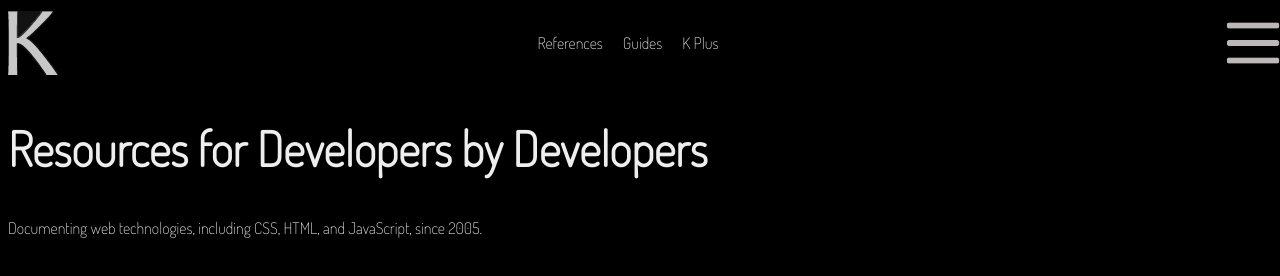
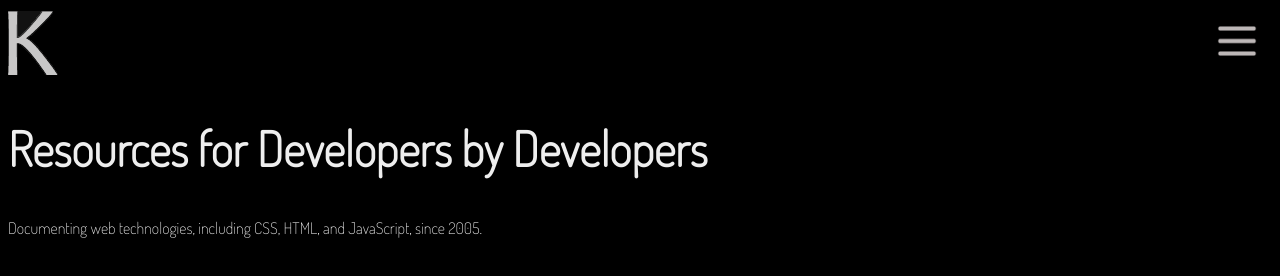
Before and after one commit to KatSchultz/dupes, a plain HTML site: page mozilla/index.html in a window 1280 px wide. Drawn offline with Linux system fonts and the light colour scheme.

Commit message:
dropdown menu almost working

```diff
--- a/mozilla/index.html
+++ b/mozilla/index.html
@@ -17,6 +17,8 @@
     <header>
       <div class="icon-wrapper">
         <img src="./images/logo.png" alt="" />
+        <div class="menu-holder">
+          <img class="menu-btn" src="./images/menu-2.png" alt="menu button" />
           <nav class="">
             <ul>
               <li>References</li>
@@ -24,7 +26,7 @@
               <li>K Plus</li>
             </ul>
           </nav>
-        <img class="menu-btn" src="./images/menu-2.png" alt="menu button" />
+        </div>
       </div>
     </header>
     <section class="intro">
--- a/mozilla/style.css
+++ b/mozilla/style.css
@@ -11,27 +11,49 @@ body {
   display: flex;
   justify-content: space-between;
   align-items: center;
-  width: 100vw;
+  width: 100%;
   max-height: 70px;
 }
+
+.menu-btn {
+  max-width: 70px;
+  max-height: 70px;
+  padding: 10px;
+  cursor: pointer;
+  border-radius: 1rem;
+}
+
+.menu-holder {
+  position: relative;
+  display: inline-block;
+}
+
 nav {
+  display: none;
+  /* margin-top: 200px; */
   width: max-content;
+  right: 0;
+  position: absolute;
+  background-color: #333;
+  z-index: 1;
 }
 ul {
   padding: 0;
   display: flex;
+  flex-direction: column;
   justify-content: space-between;
   list-style-type: none;
 }
 
 li {
-  padding-left: 0;
-  padding-right: 20px;
+  padding: 1rem;
+}
+.menu-holder:hover > .menu-btn {
+  background: #555;
 }
 
-.menu-btn {
-  width: 70px;
-  height: 70px;
+.menu-holder:hover > nav {
+  display: inline-block;
 }
 
 .hidden {
```
Lines whose indentation alone changed are shown as unchanged.
